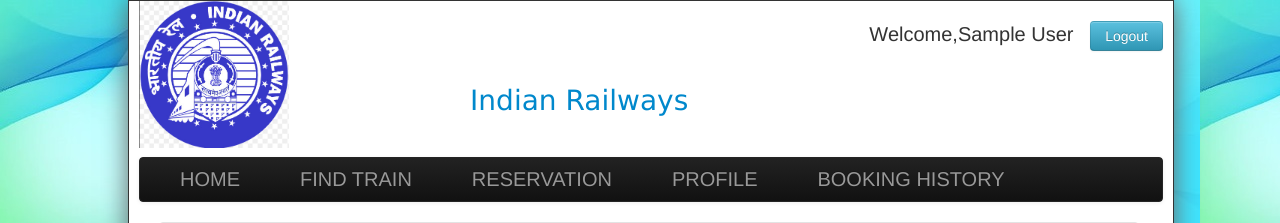
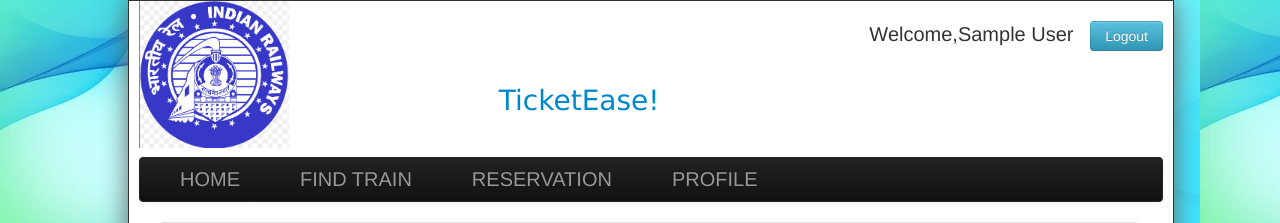
Before and after one commit to niteshhh001/TicketEase, a PHP site: page /ViewFullStatus.php?Tnumber=1 in a window 1280 px wide. Shown: the top 223 px of the page. Run offline with PHP 8.4, Linux system fonts and the light colour scheme; the visitor is signed in with stand-in values (Sample User, id 1); data comes from the database, SQL or seed files in the repository; data that the repository does not hold is empty.

Commit message:
ViewFullStatus.php

```diff
--- a/ViewFullStatus.php
+++ b/ViewFullStatus.php
@@ -22,7 +22,7 @@
 	<!DOCTYPE html>
 <html>
 <head>
-	<title> Reservation </title>
+	<title> ViewFullStatus </title>
 	<link rel="shortcut icon" href="images/favicon.png"></link>
 	<meta charset="utf-8">
 	<meta name="viewport" content="width=device-width, initial-scale=1.0">
@@ -64,7 +64,7 @@
 
 			</div>
 			<div id="heading">
-				<a href="index.php">Indian Railways</a>
+				<a href="index.php">TicketEase!</a>
 			</div>
 			</div>
 		</div>
@@ -76,7 +76,7 @@
 				<a class="brand" href="train.php" >FIND TRAIN</a>
 				<a class="brand" href="reservation.php">RESERVATION</a>
 				<a class="brand" href="profile.php">PROFILE</a>
-				<a class="brand" href="booking.php">BOOKING HISTORY</a>
+				<!-- <a class="brand" href="booking.php">BOOKING HISTORY</a> -->
 				</div>
 			</div>
 		</div>
```
